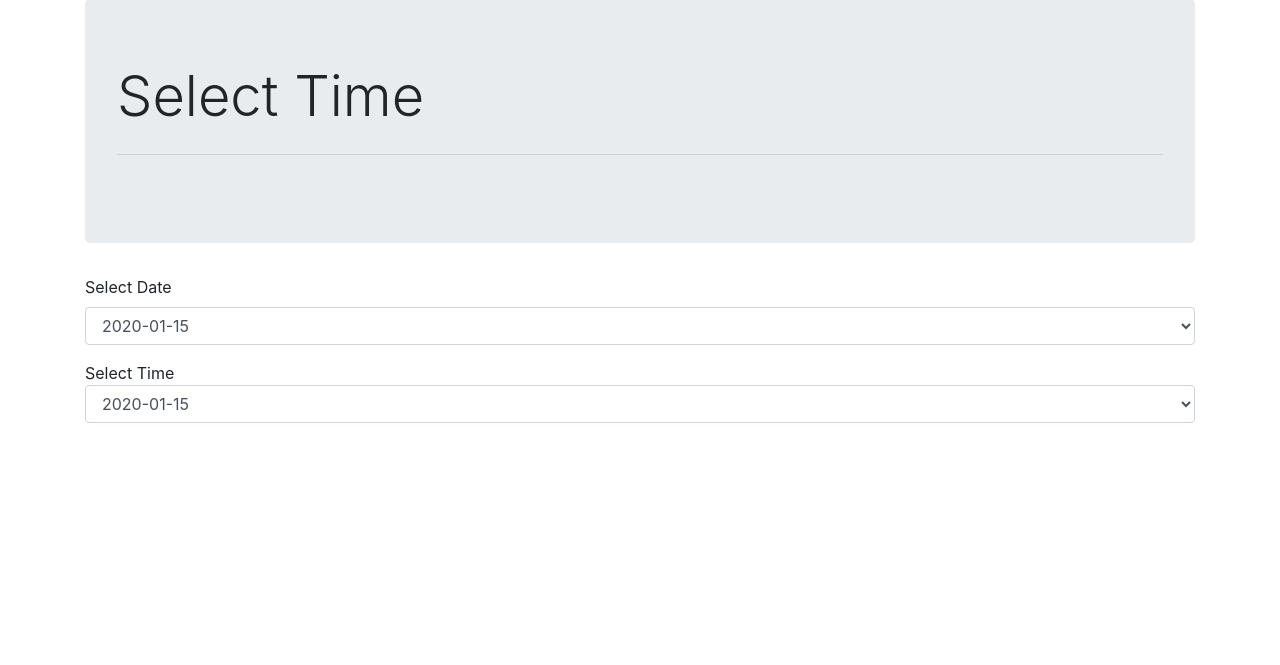
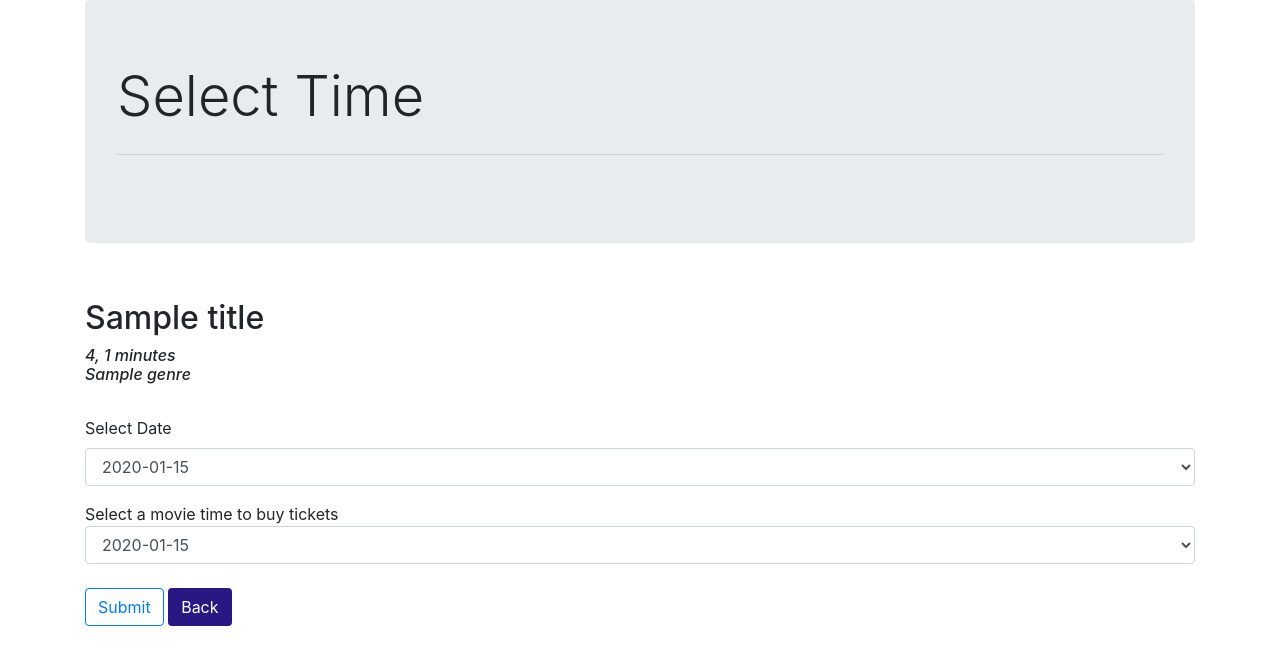
Before and after one commit to mdrinne/p3, a Flask app: template p3/templates/select_time.html in a window 1280 px wide. Shown: the part 105-770 px from the top of the page. Run offline with Flask 2, Linux system fonts and the light colour scheme; the template is opened without the code that fills it: most values are stand-ins (such as "Sample title", 1, 10 or a date in 2020); some libraries are stand-ins or nearby versions.

Commit message:
working onn tickets page

```diff
--- a/p3/p3.py
+++ b/p3/p3.py
@@ -279,11 +279,20 @@ def select_time(title,theater):
     showtimes = cur.fetchall()
     for showtime in showtimes:
         times.append(showtime['showtime'])
-    return render_template('select_time.html', title=title, theater=theater, dates=dates, times=times)
+    cur = db.execute('select * from MOVIE where title=?;',[title])
+    movie = cur.fetchone()
+    return render_template('select_time.html', title=title, theater=theater, dates=dates, times=times, movie=movie)
 
 @app.route('/movie/<title>/buy_ticket/time_selected/<theater>', methods=['GET','POST'])
 def time_selected(title,theater):
-    return 'time_selected'
+    d = request.form['date']
+    t = request.form['time']
+    return redirect(url_for('tickets', title=title, theater=theater, d=d, t=t))
+    # return 'got em'
+
+@app.route('/movie/<title>/buy_ticket/<theater>/tickets', methods=['GET','POST'])
+def tickets(title,theater,d,t):
+    return render_template('tickets.html')
 
 @app.route('/movie/<title>/review/give_review', methods=['GET','POST'])
 def give_review(title):
--- a/p3/templates/select_time.html
+++ b/p3/templates/select_time.html
@@ -5,23 +5,32 @@
     <h1 class="display-4">Select Time</h1>
     <hr class="my-4">
   </div>
+  <br>
+  <h2 class="display-8">{{ title }}</h2>
+  <h6 class="font-italic">{{ movie.rating }}, {{ movie.length }} minutes<br>
+                          {{ movie.genre }}</h6>
+  <br>
   <form action="{{ url_for('time_selected', title=title, theater=theater) }}" method=post>
     <div class="form-group">
       <label for="date">Select Date</label>
-      <select class="form-control" id="date">
+      <select class="form-control" id="date" name="date">
         {% for date in dates %}
         <option>{{ date }}</option>
         {% endfor %}
       </select>
     </div>
     <div class="form-group>"
-      <label for="time">Select Time</label>
-      <select class="form-control" id="time">
+      <label for="time">Select a movie time to buy tickets</label>
+      <select class="form-control" id="time" name="time">
         {% for time in times %}
         <option>{{ time }}</option>
         {% endfor %}
       </select>
     </div>
+    <br>
+    <button type="submit" class="btn btn-outline-primary">Submit</button>
+    <a href="{{ url_for('choose_theater', title=title) }}" class="btn" role="button" aria-pressed="true"
+      style="background-color: #291784; color: #FFFFFF;">Back</a>
   </form>
 </div>
 {% endblock %}
--- /dev/null
+++ b/p3/templates/tickets.html
@@ -0,0 +1 @@
+<h1>hello, world!</h1>
```
Also changed, not shown: p3/p3.db.
